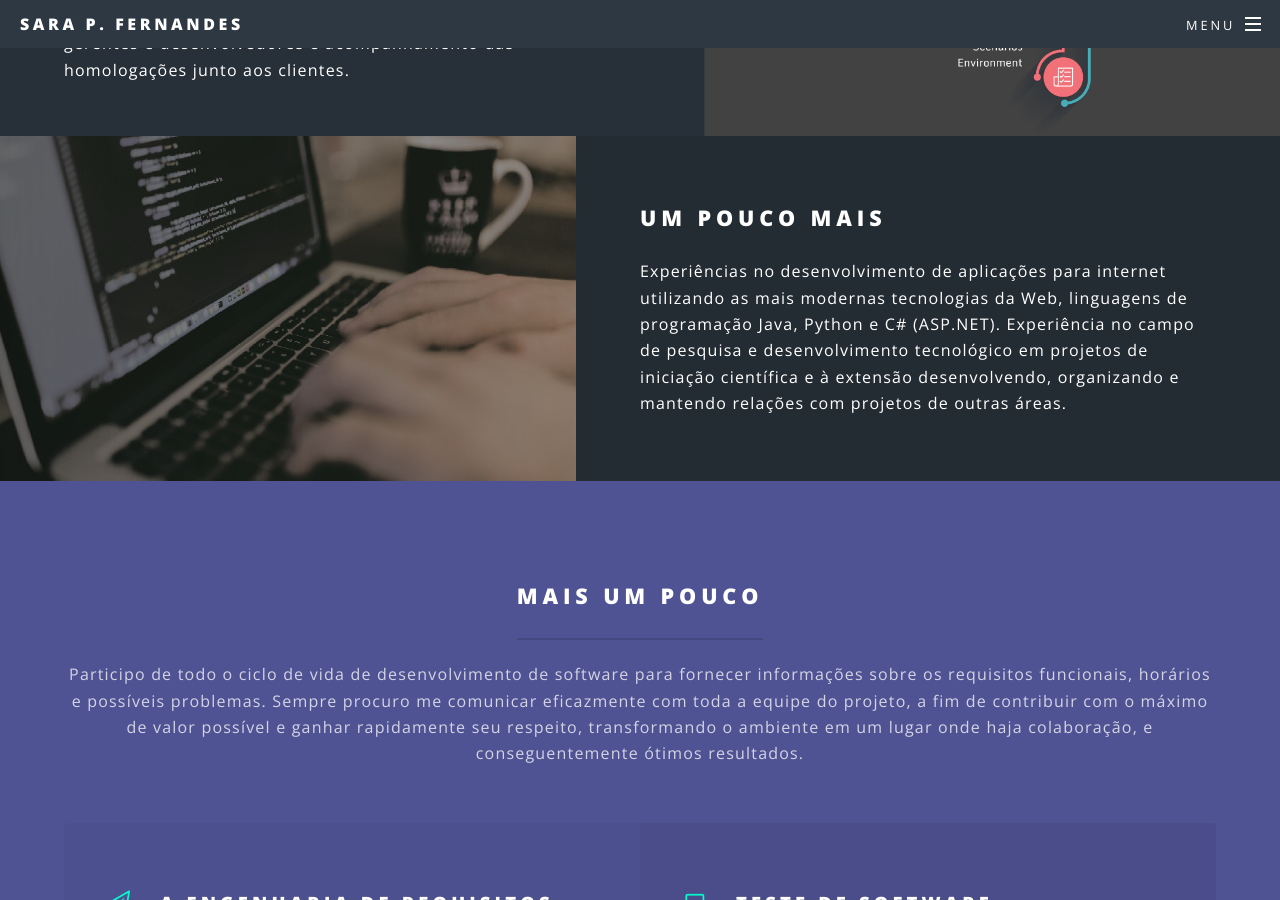
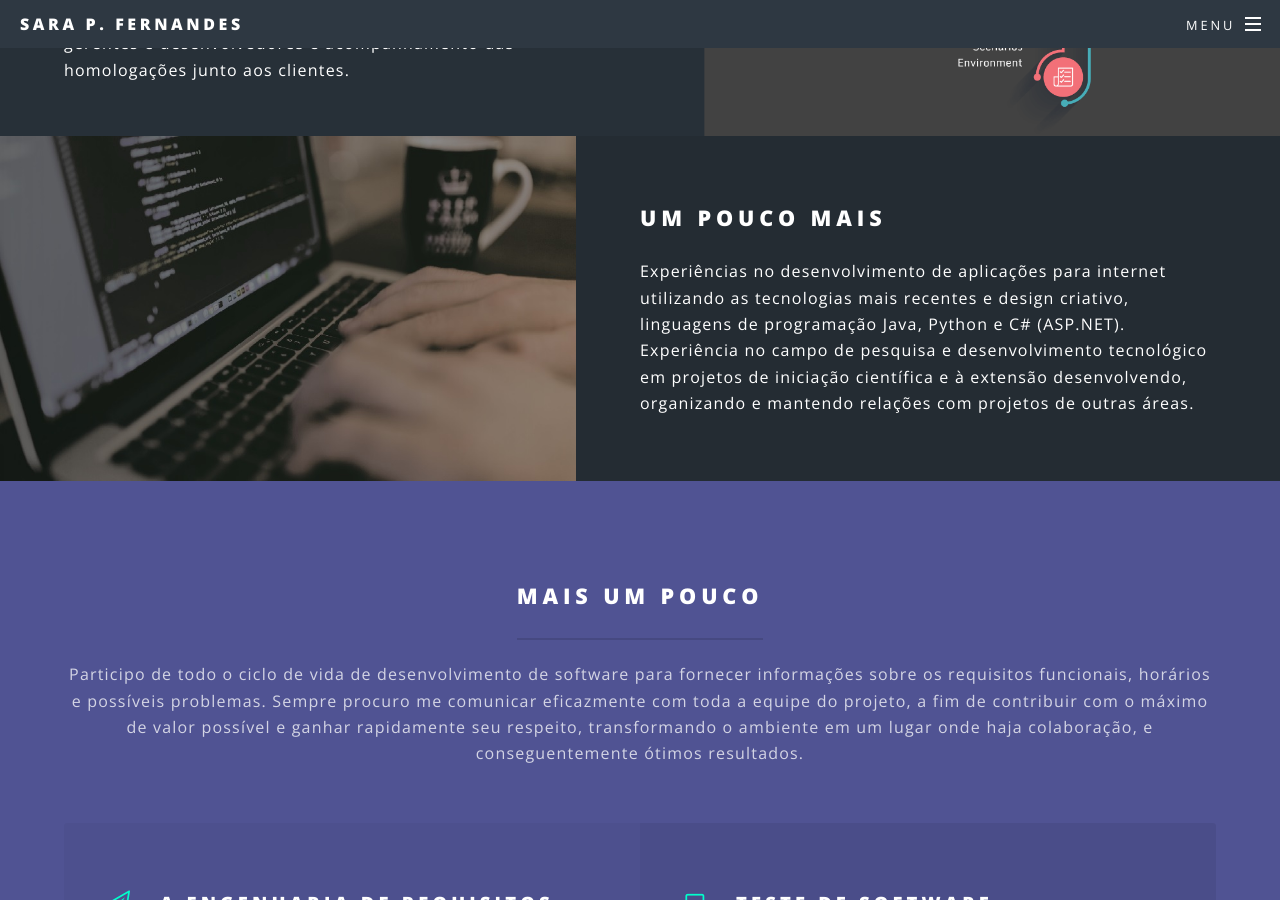
Before and after one commit to SaraFernandes/sarafernandes.github.io_sfdhgdfg, a Jekyll site: the page built from index.html, in a window 1280 px wide and 900 px high, scrolled down 1989 px. Built offline with Jekyll 4.4.1, drawn with Linux system fonts in a browser that asks for light colours.

```diff
--- a/index.html
+++ b/index.html
@@ -47,7 +47,7 @@
 						<section class="spotlight">
 							<div class="image"><img src="images/development.jpg" alt="" /></div><div class="content">
 								<h2>Um Pouco Mais<br/></h2>
-								<p>Experiências no desenvolvimento de aplicações para internet utilizando as mais modernas tecnologias da Web, linguagens de programação Java, Python e C# (ASP.NET). Experiência no campo de pesquisa e desenvolvimento tecnológico em projetos de iniciação científica e à extensão desenvolvendo, organizando e mantendo relações com projetos de outras áreas.</p>							</div>
+								<p>Experiências no desenvolvimento de aplicações para internet utilizando as tecnologias mais recentes e design criativo, linguagens de programação Java, Python e C# (ASP.NET). Experiência no campo de pesquisa e desenvolvimento tecnológico em projetos de iniciação científica e à extensão desenvolvendo, organizando e mantendo relações com projetos de outras áreas.</p>							</div>
 						</section>
 					</section>
 
--- a/outras.html
+++ b/outras.html
@@ -81,7 +81,7 @@
 							<li>Confiabilidade.</li>
 						</ul>
 						<!--<h5>Icons</h5>-->
-						<ul class="alt">
+						<ul class="6u$ 12u$(medium)">
 							<li>Linux, Windows, ERP, HelpDesk, Active Directory, Microsoft Exchange</li>
 							<li>SQL Server, MySQL, PostgreSQL</li>
 							<li>Git, Github, Scrum, XP, TDD, CRISP-DM, LATEX, Weka, SAS, Blender 3D</li>
```
